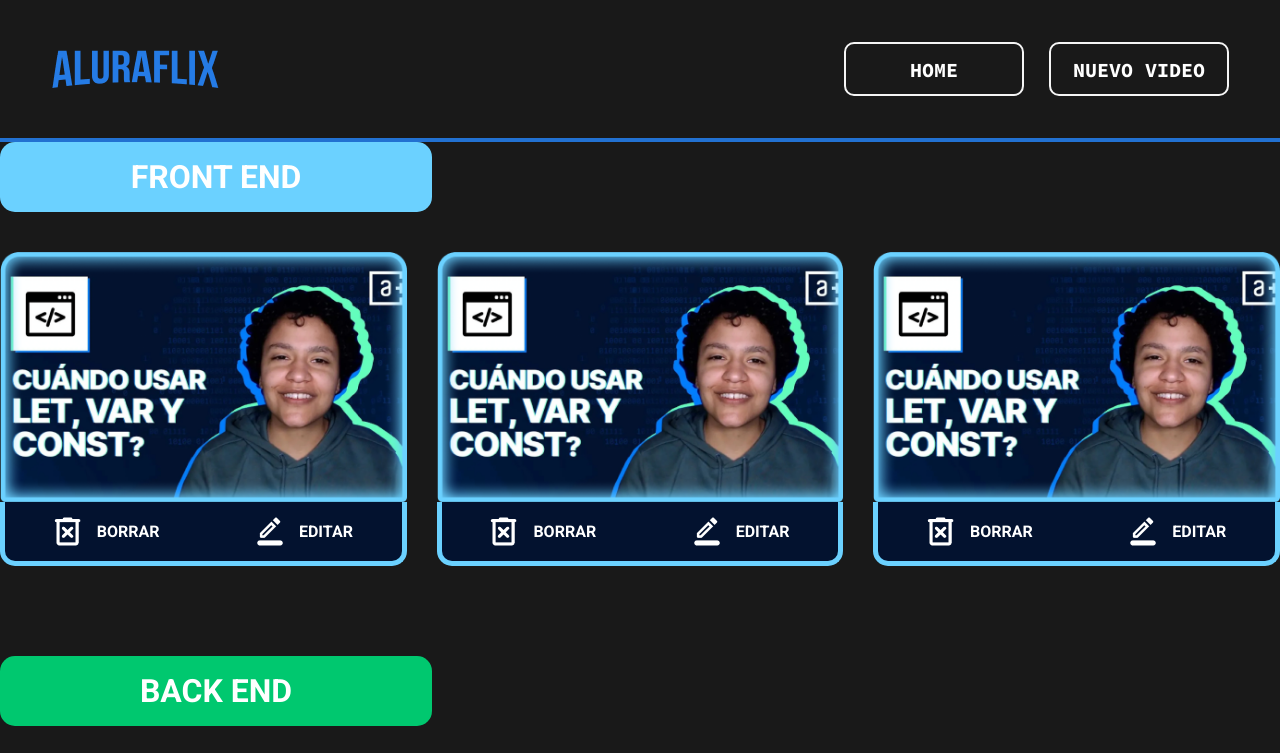
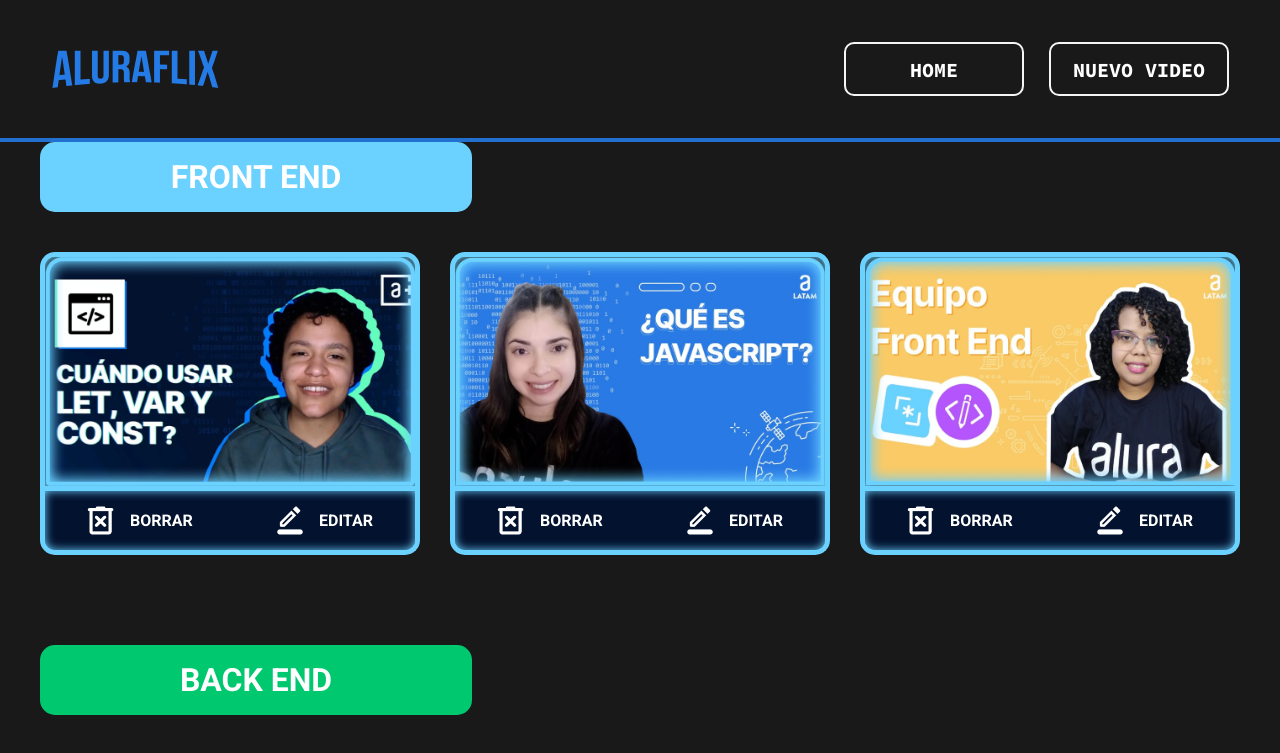
Before and after one commit to fernandolhoyosh/alura-flix, a React (Vite) app: page / in a window 1280 px wide. Shown: the top 753 px of the page. Built offline with nearby package versions, Linux system fonts and the light colour scheme; data requests are answered from the project's data file.

Commit message:
integracion de los datos de json-server

```diff
--- a/src/App.jsx
+++ b/src/App.jsx
@@ -1,11 +1,14 @@
 import './App.css'
+import { VideosProvider } from './context/VideosContext.jsx'
 import AppRoutes from './routes/routes.jsx'
 
 function App() {
 
   return (
     <>
+    <VideosProvider>
       <AppRoutes />
+    </VideosProvider>
     </>
   )
 }
--- a/src/components/CardVideo/CardVideo.module.css
+++ b/src/components/CardVideo/CardVideo.module.css
@@ -11,6 +11,10 @@
 
 .imageCard {
     width: 100%;
+    height: 100%;
+    border: 5px solid;
+    box-sizing: border-box;
+    border-radius: 15px 15px 0 0;
     /* border-bottom: 5px solid; */
 }
 
--- a/src/components/CardVideo/index.jsx
+++ b/src/components/CardVideo/index.jsx
@@ -1,16 +1,19 @@
 import styles from "./CardVideo.module.css";
 
-const CardVideo = ({color}) => {
+const CardVideo = (props) => {
+  const {data, color} = props
 
     const stylesImg = {
         borderColor: color,
-        /* boxShadow: `inset 5px 5px 12px ${color}`,  */
+        boxShadow: `inset 0px 0px 10px ${color}`
     }
+
+    const stylesCaption = {borderColor: color, boxShadow: `inset 0px 0px 10px ${color}`}
 
   return (
     <figure className={styles.videoContainer}>
-      <img className={styles.imageCard} style={stylesImg} src="/src/data/img/fronted-card-1.png" alt="card logo" />
-      <figcaption className={styles.captionCard} style={{borderColor:color}}>
+      <img className={styles.imageCard} style={stylesImg} src={data.image} alt={`Card: ${data.title}`} />
+      <figcaption className={styles.captionCard} style={stylesCaption}>
         <button className={styles.buttonsCard}>
             <img src="/icons/delete.png" />
             BORRAR
--- a/src/components/Categories/index.jsx
+++ b/src/components/Categories/index.jsx
@@ -2,14 +2,17 @@
 import CardVideo from "../CardVideo"
 
 const Categories = (props) => {
+    const {videos} = props
     const {title, color} = props.data
   return (
     <section>
         <h4 className={styles.title} style={{backgroundColor:color}}>{title}</h4>
         <picture className={styles.containerVideos}>
-            <CardVideo color={color} />
-            <CardVideo color={color} />
-            <CardVideo color={color} />
+          {
+            videos.map((video, index) => {
+              return <CardVideo key={index} data={video} color={color} />
+            })
+          }
         </picture>
     </section>
   )
--- a/src/components/GalleryVideos/GalleryVideos.module.css
+++ b/src/components/GalleryVideos/GalleryVideos.module.css
@@ -1,6 +1,8 @@
 .galleryContainer {
+    padding: 0 40px;
     display: flex;
     gap: 90px;
     flex-direction: column;
     width: 100%;
+    box-sizing: border-box;
 }
--- a/src/components/GalleryVideos/index.jsx
+++ b/src/components/GalleryVideos/index.jsx
@@ -1,8 +1,10 @@
-import { useState } from "react"
+import { useContext, useState } from "react"
 import styles from "./GalleryVideos.module.css"
 import Categories from "../Categories"
+import { VideosContext } from "../../context/VideosContext"
 
 const GalleryVideos = () => {
+    const {videos} = useContext(VideosContext)
     const [categories, setCategories] = useState([
         {
             id:1,
@@ -22,9 +24,10 @@
     ])
   return (
     <section className={styles.galleryContainer}>
-        {categories.map((category, index) => {
-            return <Categories key={index} data={category} />
-        })}
+        {
+        categories.map((category, index) =>
+             <Categories key={index} data={category} videos={videos.filter(video => video.category === category.title)} />
+        )}
     </section>
   )
 }
--- /dev/null
+++ b/src/context/VideosContext.jsx
@@ -0,0 +1,28 @@
+import { createContext, useEffect, useState } from "react";
+
+const VideosContext = createContext();
+
+const VideosProvider = ({children}) => {
+    const [videos, setVideos] = useState([]);
+
+    useEffect(() => {
+        const fecthData = async () => {
+            try {
+                const response = await fetch("http://localhost:3000/videos")
+                const data = await response.json()
+                setVideos(data)
+            } catch (error) {
+                console.error("Error al obtener los datos: ", error)
+            }
+        }
+        fecthData()
+    },[])
+
+    return (
+        <VideosContext.Provider value={{videos}}>
+            {children}
+        </VideosContext.Provider>
+    )
+}
+
+export {VideosContext, VideosProvider}
--- a/src/data/db.json
+++ b/src/data/db.json
@@ -2,64 +2,64 @@
     "videos": [
         {
             "title":"Cuándo usar let, var y const?",
-            "category":"frontend",
-            "image": "../data/img/fronted-card-1.png",
+            "category":"FRONT END",
+            "image": "/src/data/img/fronted-card-1.png",
             "video": "https://www.youtube.com/watch?v=PztCEdIJITY",
             "description": "¿A veces cuando estás programando sientes dificuldades en saber en qué momento utilizar let, var o const para declarar una variable? En este video te sacamos estas dudas, además de explicarte lo que es escopo global y local en JavaScript."
         },
         {
             "title":"¿Qué es JavaScript?",
-            "category":"frontend",
-            "image": "../data/img/fronted-card-2.png",
+            "category":"FRONT END",
+            "image": "/src/data/img/fronted-card-2.png",
             "video": "https://www.youtube.com/watch?v=GJfOSoaXk4s",
             "description": "JavaScript: ¿qué es y cómo se hizo este lenguaje que genera muchas discusiones y debates entre la gente del área de desarrollo? Genesys y Gabriela nos hablan exactamente de esto en este Alura Tips."
         },
         {
             "title":"Equipo Front End",
-            "category":"frontend",
-            "image": "../data/img/fronted-card-3.png",
+            "category":"FRONT END",
+            "image": "/src/data/img/fronted-card-3.png",
             "video": "https://www.youtube.com/watch?v=rpvrLaBQwgg",
             "description": "¿Estás empezando tus estudios de Programación? ¿Te interesa todo lo que es la creación de Páginas Web Desarrollo de Softwares? ¿O estás pensando en cambiar de carrera y entrar a la maravillosa area de tecnología?"
         },
         {
             "title":"Spring Framework. ¿Qué es ?",
-            "category":"backend",
-            "image": "../data/img/backend-card-1.png",
+            "category":"BACK END",
+            "image": "/src/data/img/backend-card-1.png",
             "video": "https://www.youtube.com/watch?v=t-iqt1b2qqk",
             "description": "¿Busca un framework  para utilizar en sus proyectos? ¿Conoce Spring Framework? Spring es el framework más usado de Java. Nos ofrece herramientas que nos permiten crear proyectos más avanzados, con mejores prácticas y en menor tiempo. También posee una gran comunidad, lo que nos brinda muchísima documentación y ayuda"
         },
         {
             "title":"¿Qué es SQL y NoSQL?",
-            "category":"backend",
-            "image": "../data/img/backend-card-2.png",
+            "category":"BACK END",
+            "image": "/src/data/img/backend-card-2.png",
             "video": "https://youtu.be/cLLKVd5CNLc?si=N6HQlj6NIgm3jsUZ",
             "description": "¿Cuáles son las diferencias entre una estructura de datos relacional (SQL) y una no relacional (NoSQL) y cuáles son las principales ventajas de cada una?"
         },
         {
             "title":"Simplificando tu código en Java: Conoce los enum",
-            "category":"backend",
-            "image": "../data/img/backend-card-3.png",
+            "category":"BACK END",
+            "image": "/src/data/img/backend-card-3.png",
             "video": "https://www.youtube.com/watch?v=EoPvlE85XAQ",
             "description": "¿Escribir muchas variables del tipo constantes en Java te parece un proceso tedioso y que genera muchas líneas de código? En este Alura+ la instructora Génesys Rondón nos enseña a simplificar esta tarea usando un tipo de dato especial llamado enum."
         },
         {
             "title":"¿Qué son las Soft Skills?",
-            "category":"innovacion",
-            "image": "../data/img/inno-card-1.png",
+            "category":"INNOVACIÓN Y GESTIÓN",
+            "image": "/src/data/img/inno-card-1.png",
             "video": "https://www.youtube.com/watch?v=vhwspfvI52k",
             "description": "¿Qué son las Softskills y por qué es tan importante desarrollarlas para posicionarse en el mercado laboral? En este video de Alura Tips, Pri Stuani nos habla de las habilidades más buscadas por las empresas en sus profesionales y cómo las Soft Skills te ayudan en el día a día."
         },
         {
             "title":"7 Soft Skills más deseadas por las empresas",
-            "category":"innovacion",
-            "image": "../data/img/inno-card-2.png",
+            "category":"INNOVACIÓN Y GESTIÓN",
+            "image": "/src/data/img/inno-card-2.png",
             "video": "https://www.youtube.com/watch?v=YhR7Zp8NUzE",
             "description": "Seguro que ya escuchaste hablar sobre las Soft Skills, pero ¿sabes cuáles son las 7 más buscadas por las empresas? Quédate en este video con nosotros que vamos a explicarte la importancia de estas habilidades y porque son tan requeridas en el mercado laboral."
         },
         {
             "title":"¿Qué son las metodologias ágiles?",
-            "category":"innovacion",
-            "image": "../data/img/inno-card-3.png",
+            "category":"INNOVACIÓN Y GESTIÓN",
+            "image": "/src/data/img/inno-card-3.png",
             "video": "https://www.youtube.com/watch?v=6N3OkLCfK-0",
             "description": "En este video nuestra invitada, Andyara, nos explicará que són las muy conocidas hoy en día metodologias ágiles y nos comentará un poco sobre como aplicarlas y cuáles son los beneficios de utilizarlas en su equipo o empresa."
         }
```
Also changed, not shown: src/context/GlobalVideosContext.js (deleted).
